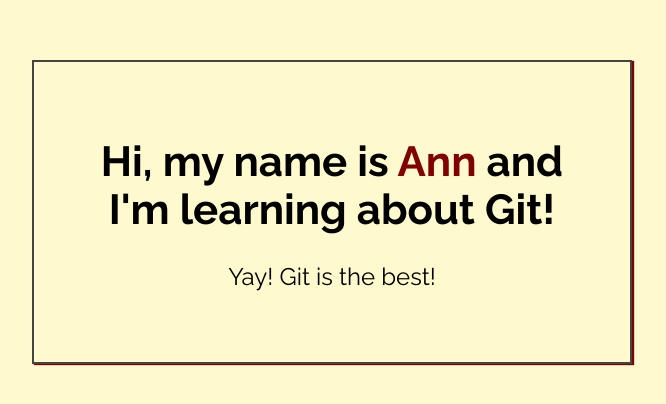
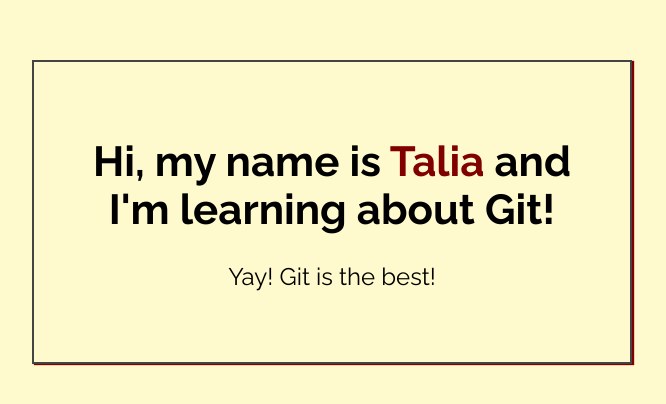
Before and after one commit to trschon/my-first-repo, a plain HTML site: page index.html in a window 1280 px wide. Shown: the part 188-592 px from the top of the page, without its empty margins (308-974 px from the left). Drawn offline with Linux system fonts and the light colour scheme.

Commit message:
Added name to index.html

```diff
--- a/index.html
+++ b/index.html
@@ -14,7 +14,7 @@
 <body>
 
     <div class="greeting">
-        <h1>Hi, my name is <span class="highlight">Ann</span> and I'm learning about Git! </h1>
+        <h1>Hi, my name is <span class="highlight">Talia</span> and I'm learning about Git! </h1>
 
         <p>Yay! Git is the best!</p>
     </div>
```
